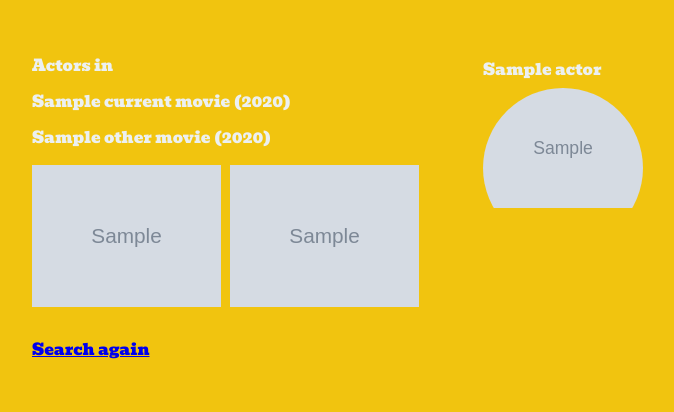
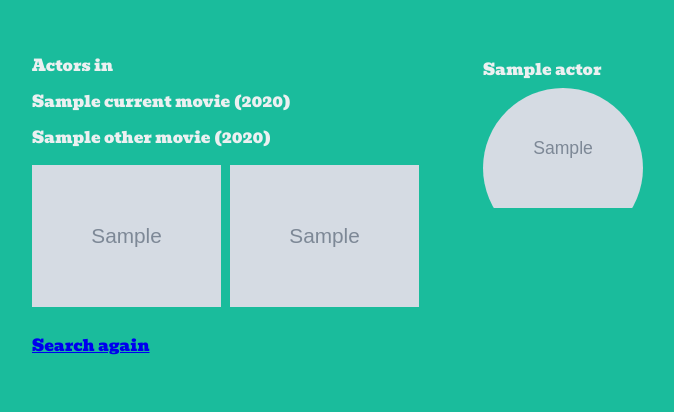
Before and after one commit to alilja/WhatsTheirFace, a Flask app: template templates/results.html in a window 1280 px wide. Shown: the top 412 px of the page, without its empty margins (0-674 px from the left). Run offline with Flask 2, Linux system fonts and the light colour scheme; the template is opened without the code that fills it: most values are stand-ins (such as "Sample title", 1, 10 or a date in 2020); grey boxes marked "Sample" are stand-in pictures.

Commit message:
formatting fixes

```diff
--- /dev/null
+++ b/static/sass/_grid.scss
@@ -0,0 +1,75 @@
+$breakpoint: 580px;
+
+/*  SECTIONS  */
+.section {
+  clear: both;
+  padding: 0px;
+  margin: 0px;
+}
+
+/*  COLUMN SETUP  */
+.col {
+  display: block;
+  float:left;
+  margin: 1% 0 1% 2%;
+}
+.col:first-child { margin-left: 0; }
+
+/*  GROUPING  */
+.group:before,
+.group:after { content:""; display:table; }
+.group:after { clear:both;}
+.group { zoom:1; /* For IE 6/7 */ }
+/*  GRID OF ELEVEN  */
+.span_11_of_11 {
+  width: 100%;
+}
+
+.span_10_of_11 {
+    width: 90.72%;
+}
+
+.span_9_of_11 {
+    width: 81.45%;
+}
+
+.span_8_of_11 {
+    width: 72.18%;
+}
+
+.span_7_of_11 {
+    width: 62.90%;
+}
+
+.span_6_of_11 {
+    width: 53.63%;
+}
+
+.span_5_of_11 {
+    width: 44.36%;
+}
+
+.span_4_of_11 {
+    width: 35.09%;
+}
+
+.span_3_of_11 {
+    width: 25.81%;
+}
+
+.span_2_of_11 {
+    width: 16.54%;
+}
+
+.span_1_of_11 {
+    width: 7.272%;
+}
+
+/*  GO FULL WIDTH BELOW 480 PIXELS */
+@media only screen and (max-width: $breakpoint) {
+  .col {  margin: 1% 0 1% 0%; }
+
+    .span_1_of_11, .span_2_of_11, .span_3_of_11, .span_4_of_11, .span_5_of_11, .span_6_of_11, .span_7_of_11, .span_8_of_11, .span_9_of_11, .span_10_of_11, .span_11_of_11 {
+  width: 100%;
+  }
+}
--- a/static/sass/style.scss
+++ b/static/sass/style.scss
@@ -5,7 +5,7 @@ $white: #ecf0f1;
 $black: #34495e;
 $grey: #bdc3c7;
 
-$background: #f1c40f;
+$background: #1abc9c;
 
 
 body {
--- a/static/style.css
+++ b/static/style.css
@@ -102,7 +102,7 @@ table {
 body {
   font-family: 'Bevan', sans-serif;
   color: #ecf0f1;
-  background: #f1c40f;
+  background: #1abc9c;
   padding: 2em;
   font-size: 16px;
   line-height: 1.75em; }
--- a/templates/base.html
+++ b/templates/base.html
@@ -9,7 +9,6 @@
     <meta name="HandheldFriendly" content="True">
     <meta name="MobileOptimized" content="320">
     <meta name="viewport" content="width=device-width, initial-scale=1.0">
-    {% block extra_header %}{% endblock %}
 </head>
 <body>
     <div id="above">
--- a/templates/results.html
+++ b/templates/results.html
@@ -20,6 +20,11 @@
 				</div>
 			</div>
 		</div>
+		<div class="section group">
+			<div class="col span_11_of_11">
+				<a href="{{ url_for('index') }}">Search again</a>
+			</div>
+		</div>
 	</div>
 	<div class="col span_7_of_11" id="below">
 		{% for row in common_actors %}
@@ -36,6 +41,5 @@
 	{% endfor %}
 	</div>
 </div>
-<a href="{{ url_for('index') }}">Search again</a>
 
 {% endblock %}
```
Also changed, not shown: templates/index.html (+0 -7 lines).
